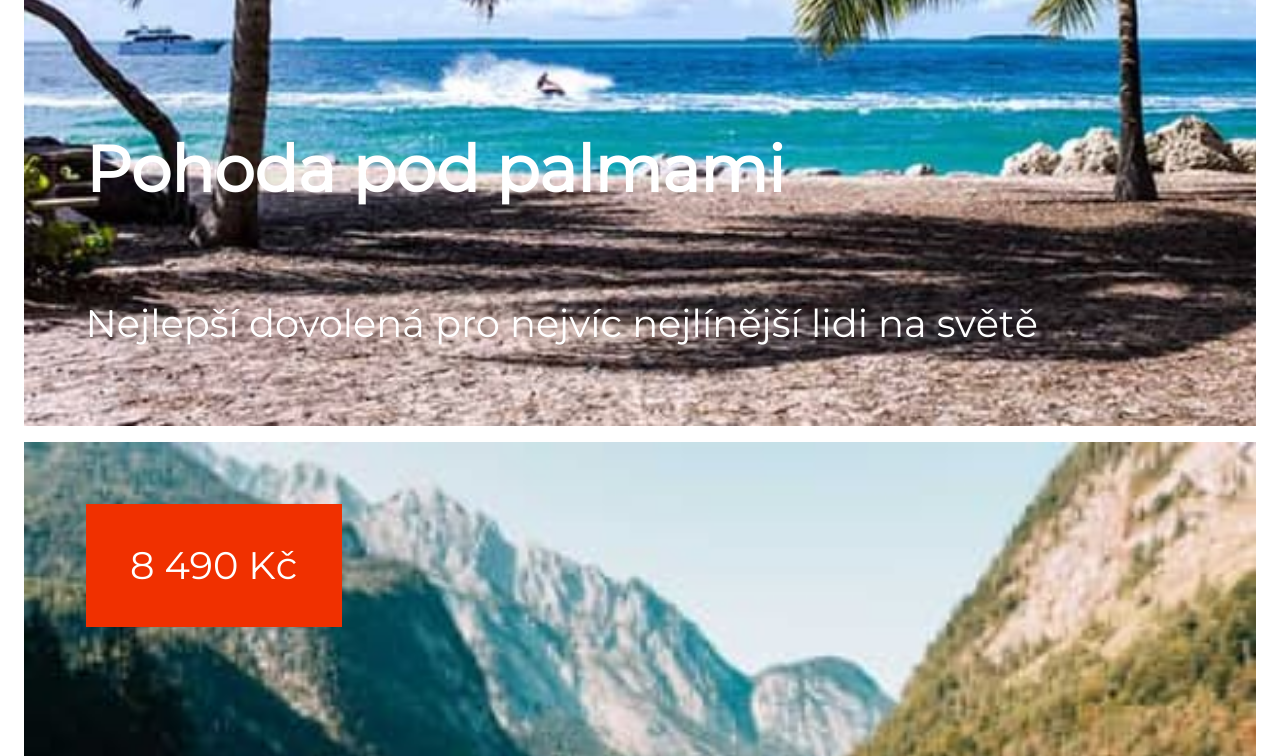
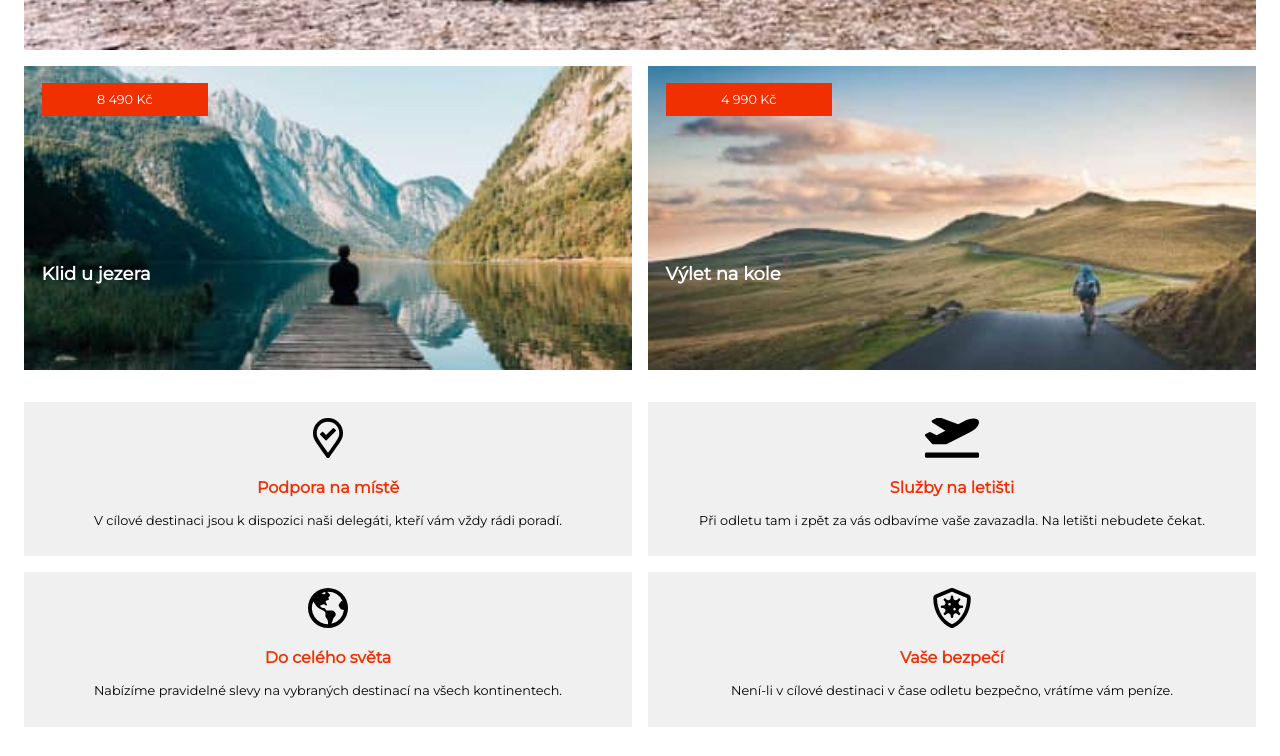
Before and after one commit to HTML-a-CSS-2-Podzim-2021-Online/cestovka-Eliska-S, a plain HTML site: page index.html in a window 1280 px wide. Shown: the part 683-1439 px from the top of the page. Drawn offline with Linux system fonts and the light colour scheme.

Commit message:
Styly mobil a tablet

```diff
--- a/footer.css
+++ b/footer.css
@@ -0,0 +1,7 @@
+footer {
+    background-color: #404040;
+    color: white;
+    text-align: center;
+    padding: 1.4em;
+    font-weight: bold;
+}
--- a/hlavicka.css
+++ b/hlavicka.css
@@ -1,7 +1,7 @@
 /*mobilni telefony*/
 .hlavicka {
     display: grid;
-    grid-template-columns: 1fr;
+    grid-template-columns: repeat(12, 1fr);
 }
 .hlavicka img{
     margin: 0 auto;
@@ -13,17 +13,33 @@
     width: 100%;
     margin: 2em auto;
     grid-column: 1 / -1;
-    grid-row: 2;
-    font-size: 3vw;
     font-weight: bold;
     color: var(--primarni-barva);
 }
 .hlavicka__menu li{
     width: 33%;
     text-align: center;
-    padding: 1.5em 0;
+    padding: 1.2em 0;
 }
 .hlavicka__menu li:nth-child(3){
     background-color: var(--primarni-barva);
     color: white;
 }
+
+@media screen and (min-width: 620px){
+    .hlavicka{
+        margin: 2em auto;
+        align-items: center;
+    }
+    .hlavicka img{
+        grid-column: 1/4;
+    }
+    .hlavicka__menu{
+        grid-column: 5/13;
+        margin: 0;
+    }
+    .hlavicka__menu li{
+        padding: 1.2em 0.4em;
+        font-size: 0.9em;
+    }
+}
--- a/index.html
+++ b/index.html
@@ -13,7 +13,7 @@
 
 <body>
 	<nav class="hlavicka">
-		<img src="podklady/logo.svg">
+		<img src="podklady/logo.svg" alt="logo" width="220" height="auto">
 		<ul class="hlavicka__menu">
 			<li>Last minute</li>
 			<li>Destinace</li>
@@ -38,24 +38,40 @@
 	<section class="sluzby">
 		<ul class="seznam-sluzeb">
 			<li class="sluzby__karta">
+				<div class="sluzby__karta--ikona">
 					<img src="podklady/map.svg" alt="mapa">
+				</div>
+				<div class="sluzby__karta--popis">
 					<h4>Podpora na místě</h4>
 					<p>V cílové destinaci jsou k dispozici naši delegáti, kteří vám vždy rádi poradí.</p>
+				</div>
 			</li>
 			<li class="sluzby__karta">
+				<div class="sluzby__karta--ikona">
 					<img src="podklady/plane.svg" alt="letadlo">
+				</div>
+				<div class="sluzby__karta--popis">
 					<h4>Služby na letišti</h4>
 					<p>Při odletu tam i zpět za vás odbavíme vaše zavazadla. Na letišti nebudete čekat.</p>
+				</div>
 			</li>
 			<li class="sluzby__karta">
+				<div class="sluzby__karta--ikona">
 					<img src="podklady/globe.svg" alt="globus">
+				</div>
+				<div class="sluzby__karta--popis">
 					<h4>Do celého světa</h4>
 					<p>Nabízíme pravidelné slevy na vybraných destinací na všech kontinentech.</p>
+				</div>
 			</li>
 			<li class="sluzby__karta">
+				<div class="sluzby__karta--ikona">
 					<img src="podklady/shield.svg" alt="štít">
+				</div>
+				<div class="sluzby__karta--popis">
 					<h4>Vaše bezpečí</h4>
 					<p>Není-li v cílové destinaci v čase odletu bezpečno, vrátíme vám peníze.</p>
+				</div>
 			</li>
 		</ul>
 	</section>
--- a/novinky.css
+++ b/novinky.css
@@ -1,21 +1,28 @@
 .novinky{
     display: grid;
-    grid-template-columns: 1fr;
+    grid-template-columns: repeat(12, 1fr);
     grid-template-rows: auto;
-    grid-gap: 1em;
-    margin-bottom: 2em;
+    gap: 0.5em;
 }
 .novinky__clanek{
     background-color: var(--sekundarni-barva);
     grid-column: 1 / -1;
-    padding: 5%;
-    font-size: 0.8em;
+    padding: 1.5em;
 }
 .novinky__clanek h5{
     color: var(--primarni-barva);
-    font-size: 1em;
     padding: 0.8em 0;
 }
 .novinky__clanek span{
     color: gray;
 }
+.novinky__clanek p{
+    font-weight: bold;
+    padding: 0.5em 0;
+}
+
+@media screen and (min-width: 620px){
+    .novinky{
+        gap: 1em;
+    }
+}
--- a/sluzby.css
+++ b/sluzby.css
@@ -1,30 +1,47 @@
 /*mobilni styly*/
 .seznam-sluzeb{
     display: grid;
-    grid-template-columns: 1fr;
-    grid-template-rows: repeat(4,13vh);
+    grid-template-columns: repeat(12, 1fr);
     grid-gap: 0.5em;
-    margin-bottom: 2em;
 }
 .sluzby__karta{
     grid-column: 1 / -1;
     background-color: var(--sekundarni-barva);
     display: flex;
-    flex-wrap: wrap;
     text-align: left;
     align-items: top;
-    padding: 5%;
+    padding: 1em;
 }
-.sluzby__karta img{
-    width: 13%;
-    height: 30px;
+.sluzby__karta--ikona img{
+    object-fit: cover;
     padding-right: 1em;
 }
-.sluzby__karta h4{
+.sluzby__karta--popis h4{
     color: var(--primarni-barva);
-    font-size: 3.5vw;
+    padding-bottom: 0.5em;
 }
-.sluzby__karta p{
-    font-size: 3vw;
-    padding-left: 13%;
+
+@media screen and (min-width: 620px) {
+    .seznam-sluzeb{
+        gap: 1em;
+    }
+    .sluzby__karta{
+        text-align: center;
+        display: block;
+    }
+    .sluzby__karta--ikona img{
+        object-fit: cover;
+        padding-right: 0;
+        padding-bottom: 1em;
+    }
+    .sluzby__karta--popis h4,
+    .sluzby__karta--popis p{
+        padding-bottom: 1em;
+    }
+    .sluzby__karta:nth-child(odd){
+        grid-column: 1/7;
+    }
+    .sluzby__karta:nth-child(even){
+        grid-column: 7/13;
+    }
 }
--- a/style.css
+++ b/style.css
@@ -34,3 +34,12 @@ p,ul,li{
     margin: 0;
     padding: 0;
 }
+p{
+    font-size: 0.8em;
+}
+span{
+    font-size: 0.8em;
+}
+section{
+    margin-bottom: 2em;
+}
--- a/zajezdy.css
+++ b/zajezdy.css
@@ -1,16 +1,17 @@
 /*mobilni telefony*/
 .zajezdy{
     display: grid;
-    grid-template-columns: 1fr;
-    grid-gap: 1em;
-    margin-bottom: 2em;
+    grid-template-columns: repeat(12, 1fr);
+    gap: 1em;
+}
+.zajezdy > *{
+    grid-column: 1 / -1;
 }
 .zajezdy__karta,
 .zajezdy__karta--last-minute{
     position: relative;
-    grid-column: 1 / -1;
     color: white;
-    padding: 5%;
+    padding: 1.1em;
 }
 .zajezdy__karta:nth-child(1){
     background-image: url(podklady/palmy.jpg);
@@ -31,7 +32,6 @@
 .zajezdy__karta--last-minute span{
     position: absolute;
     background-color: var(--primarni-barva);
-    font-size: 3vw;
     text-align: center;
     width: 20vw;
     padding: 1em 0.5em;
@@ -46,7 +46,7 @@
 .zajezdy__karta--last-minute h3{
     position: absolute;
     top: 65%;
-    font-size: 4vw;
+    font-size: max(0.9em, 18px);
 }
 .zajezdy__karta p,
 .zajezdy__karta--last-minute p{
@@ -77,3 +77,31 @@
     background-size: cover;
     aspect-ratio: 5 / 2;
 }
+
+
+@media screen and (min-width: 620px) {
+    .zajezdy__karta:nth-child(1),
+    .zajezdy__karta--last-minute:nth-child(4){
+        aspect-ratio: 6 / 3;
+    }
+    .zajezdy__karta:nth-child(2),
+    .zajezdy__karta--last-minute:nth-child(2){
+        aspect-ratio: 6 / 3;
+        grid-column: 1/7;
+    }
+    .zajezdy__karta:nth-child(3),
+    .zajezdy__karta--last-minute:nth-child(3){
+        aspect-ratio: 6 / 3;
+        grid-column: 7/13;
+    }
+    .zajezdy__karta span,
+    .zajezdy__karta--last-minute span{
+        width: 13vw;
+        padding: 0.7em 0;
+    }
+    .zajezdy__karta p,
+    .zajezdy__karta--last-minute p{
+        font-size: 2.5vw;
+    }
+
+}
```
Lines whose indentation alone changed are shown as unchanged.
